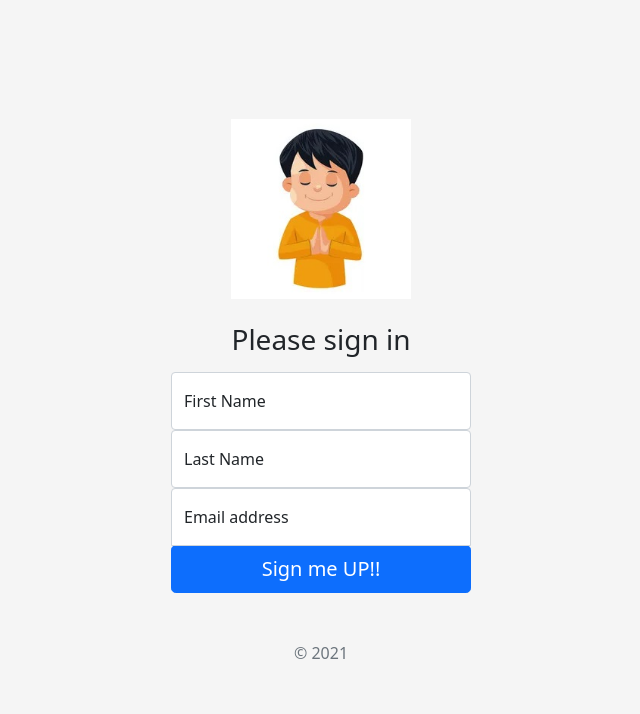
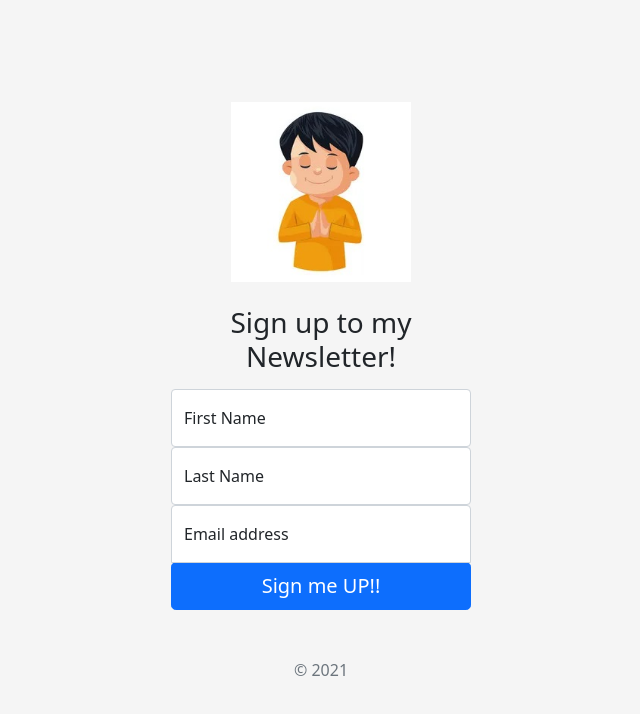
Before and after one commit to Tanmay8043/NewsLetter-SignUp, a website: page signup.html in a window 1280 px wide. Shown: the whole page, without its empty margins (319-959 px from the left). Drawn offline with nearby package versions, Linux system fonts and the light colour scheme.

Commit message:
change in signup

```diff
--- a/app.js
+++ b/app.js
@@ -41,7 +41,7 @@ app.post("/", function(req, res) {
     headers: {
       "Authorization": "Tanmay1 de10092b72b4fceb3738e5d670da54ce-us20"
     },
-    body: upddata
+     body: upddata
   };
 
   request(options, function(error, response, body) {
--- a/signup.html
+++ b/signup.html
@@ -46,7 +46,7 @@
 <main class="form-signin">
   <form action ="/" method ="POST">
     <img class="mb-4" src="images/namaste.jpg" alt="error" width="180" height="180">
-    <h1 class="h3 mb-3 fw-normal">Please sign in</h1>
+    <h1 class="h3 mb-3 fw-normal">Sign up to my Newsletter!</h1>
 
     <div class="form-floating">
       <input type="text" name ="FirstName" class="form-control" id="floatingFirst" placeholder="John">
```
